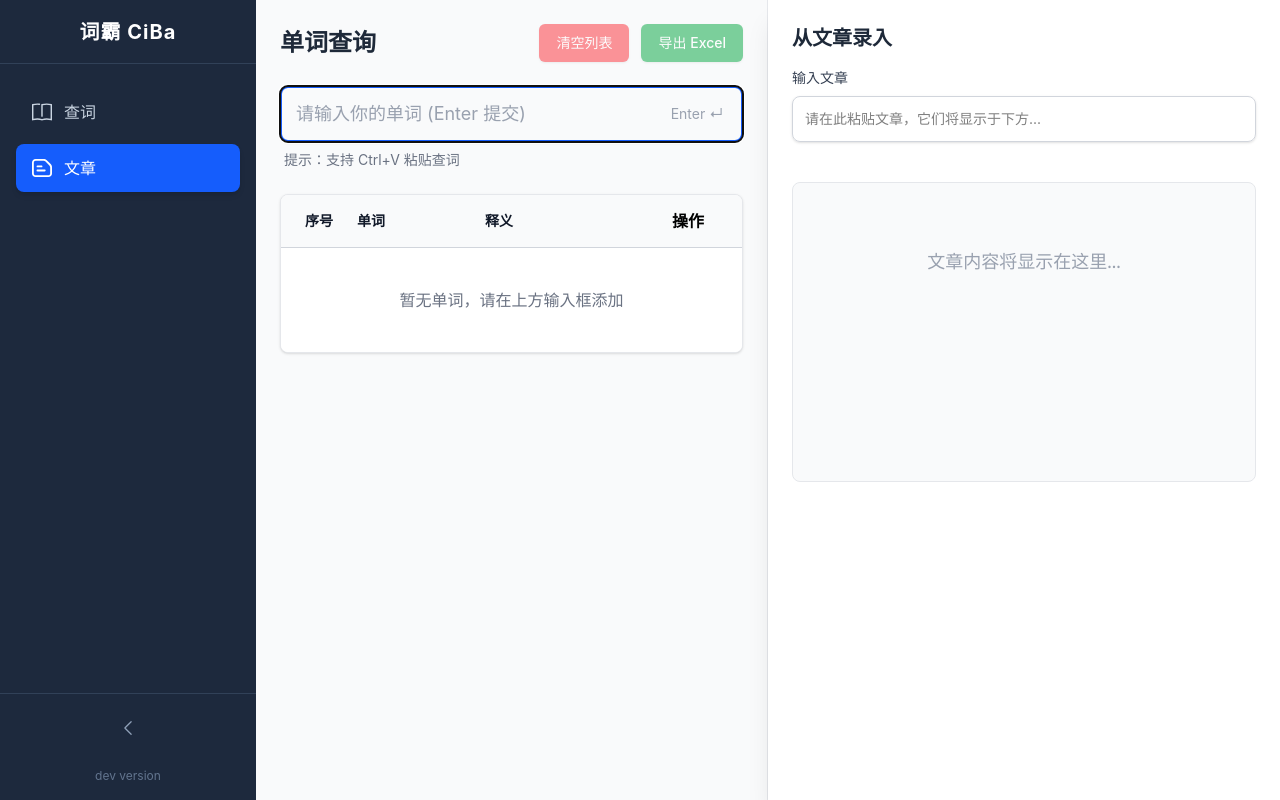
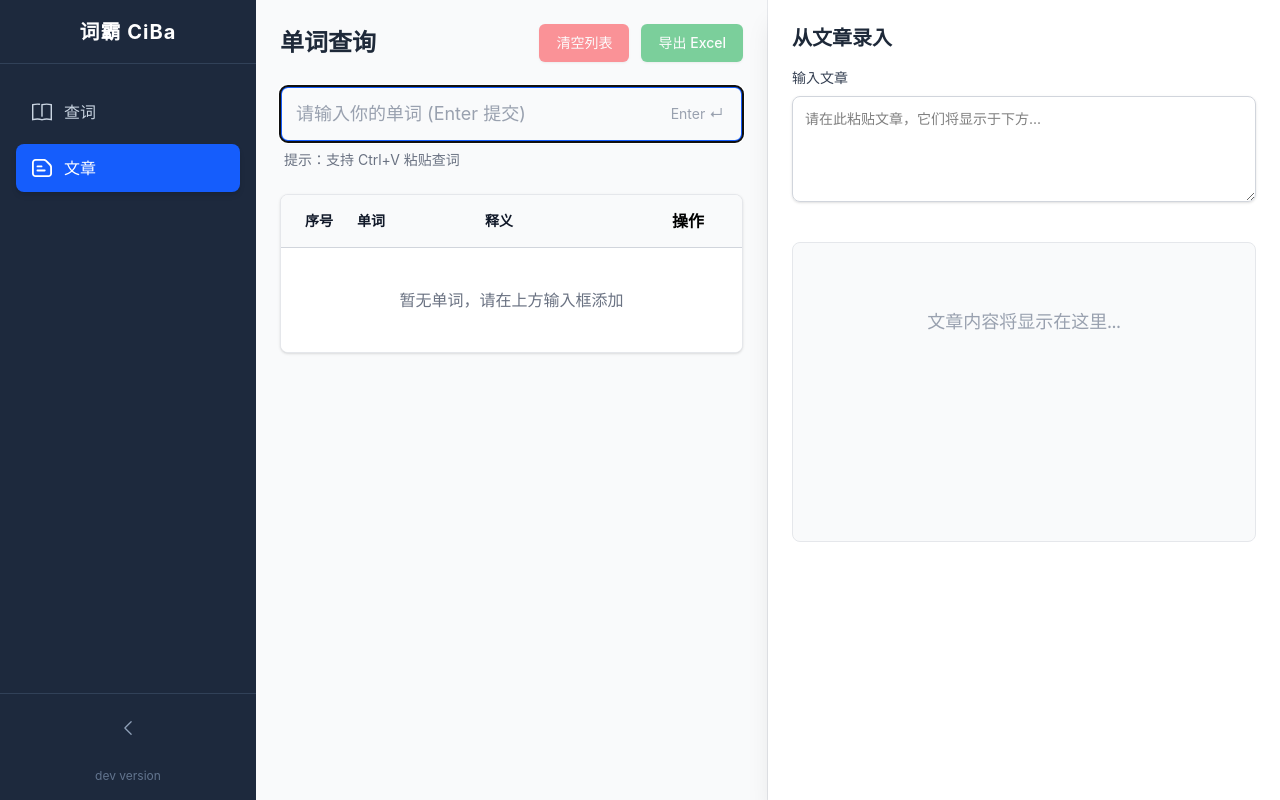
Before and after one commit to xChiXinB/New-CiBa-frontend, a Vue app: page /passage in a window 1280 px wide. Built offline with nearby package versions, Linux system fonts and the light colour scheme.

Commit message:
Copilot - 功能：文章输入框增加清空按钮

```diff
--- a/src/components/passage/PassageDisplay.vue
+++ b/src/components/passage/PassageDisplay.vue
@@ -26,7 +26,7 @@ const passageStore = usePassageStore();
 const wordStore = useWordStore();
 
 const getTokenClass = (token: Token) => {
-  if (!token.isWord) return 'text-gray-500 select-none'; // 非单词
+  if (!token.isWord) return 'text-gray-500'; // 非单词
 
   const isExisted = wordStore.wordSet.has(token.text.toLowerCase());
 
--- a/src/components/passage/PassageInput.vue
+++ b/src/components/passage/PassageInput.vue
@@ -1,14 +1,24 @@
 <template>
   <div class="mb-6">
-    <label for="passage-input" class="block text-sm font-medium text-gray-700 mb-2">
-      输入文章
-    </label>
-    <input
+    <div class="flex justify-between items-center mb-2">
+      <label for="passage-input" class="block text-sm font-medium text-gray-700">
+        输入文章
+      </label>
+      <button
+        v-if="store.text"
+        @click="store.setText('')"
+        class="text-xs text-red-500 hover:text-red-700 hover:underline transition-colors"
+      >
+        清空文章
+      </button>
+    </div>
+    <textarea
       id="passage-input"
       v-model="store.text"
-      class="block w-full rounded-lg border-gray-300 shadow-sm focus:border-blue-500 focus:ring-3 focus:ring-blue-500 focus:outline-none sm:text-sm p-3 border"
+      rows="4"
+      class="block w-full rounded-lg border-gray-300 shadow-sm focus:border-blue-500 focus:ring-blue-500 sm:text-sm p-3 border resize-y"
       placeholder="请在此粘贴文章，它们将显示于下方..."
-    />
+    ></textarea>
   </div>
 </template>
 
```
